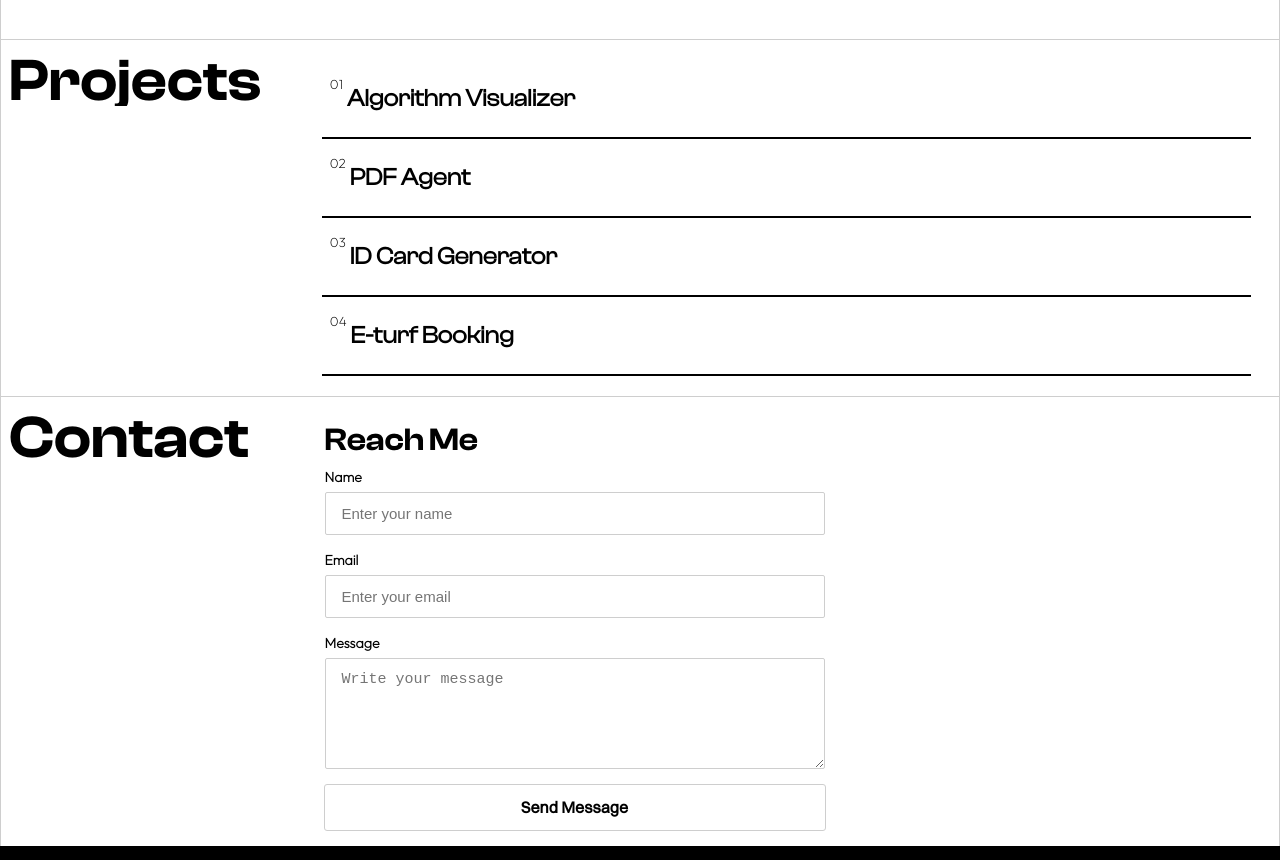
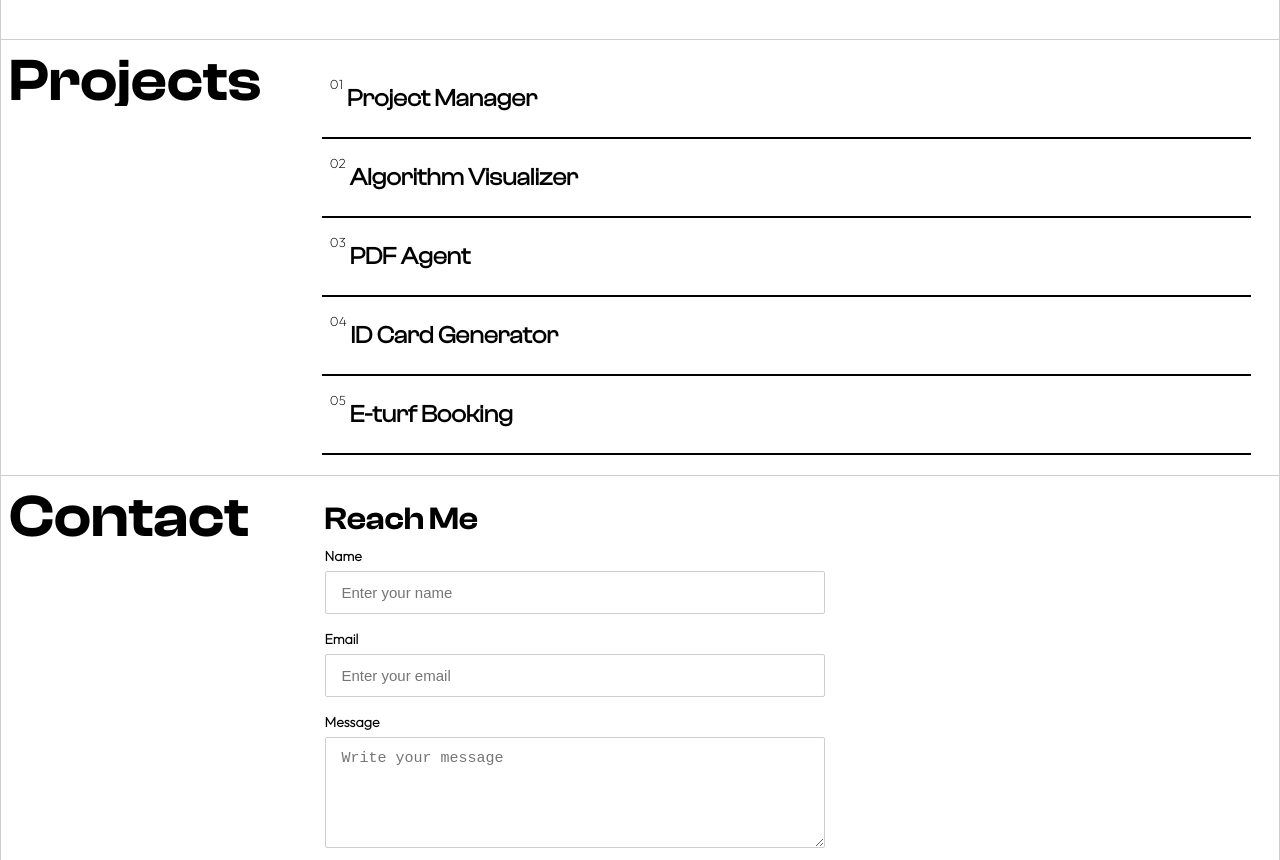
Before and after one commit to afthab8990/Portfolio-V2, a website with bundled scripts: page index.html in a window 1280 px wide. Shown: the part 5473-6333 px from the top of the page. Built offline with nearby package versions, Linux system fonts and the light colour scheme; files whose address does not match are found by name.

Commit message:
Update index.html

```diff
--- a/index.html
+++ b/index.html
@@ -3,7 +3,7 @@
 <head>
     <meta charset="UTF-8">
     <meta name="viewport" content="width=device-width, initial-scale=1.0">
-    <title>Document</title>
+    <title>Afthab.in</title>
     <link rel="stylesheet" href="./styles/common.css">
     <link rel="stylesheet" href="./styles/home.css">
     <link rel="stylesheet" href="./styles/about.css">
@@ -299,17 +299,20 @@
         </div>
         <div class="pro-sec">
             <div class="pro-set" id="pro-col">
+                <div data-project="proj" id="pro" class="pro str">
+                    <sup>01</sup><h2>Project Manager</h2>
+                </div>
                 <div data-project="algo" id="pro" class="pro str">
-                    <sup>01</sup><h2>Algorithm Visualizer</h2>
+                    <sup>02</sup><h2>Algorithm Visualizer</h2>
                 </div>
                 <div data-project="pdf" id="pro" class="pro str">
-                     <sup>02</sup><h2>PDF Agent </h2>
+                     <sup>03</sup><h2>PDF Agent </h2>
                 </div>
                 <div data-project="idc" id="pro" class="pro str">
-                     <sup>03</sup><h2>ID Card Generator</h2>
+                     <sup>04</sup><h2>ID Card Generator</h2>
                 </div>
                 <div data-project="tfb" id="pro" class="pro str">
-                     <sup>04</sup><h2>E-turf Booking</h2>
+                     <sup>05</sup><h2>E-turf Booking</h2>
                 </div>
             </div>
             <div class="pro-cont">
```
